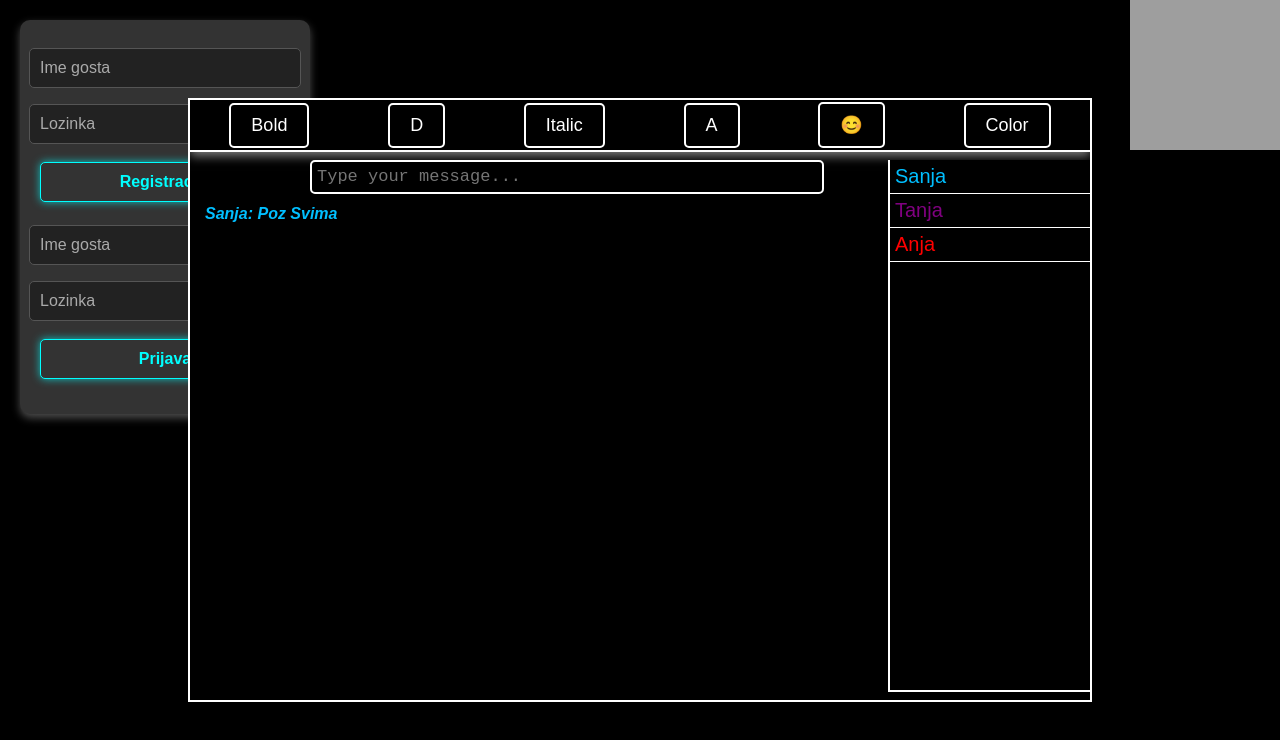
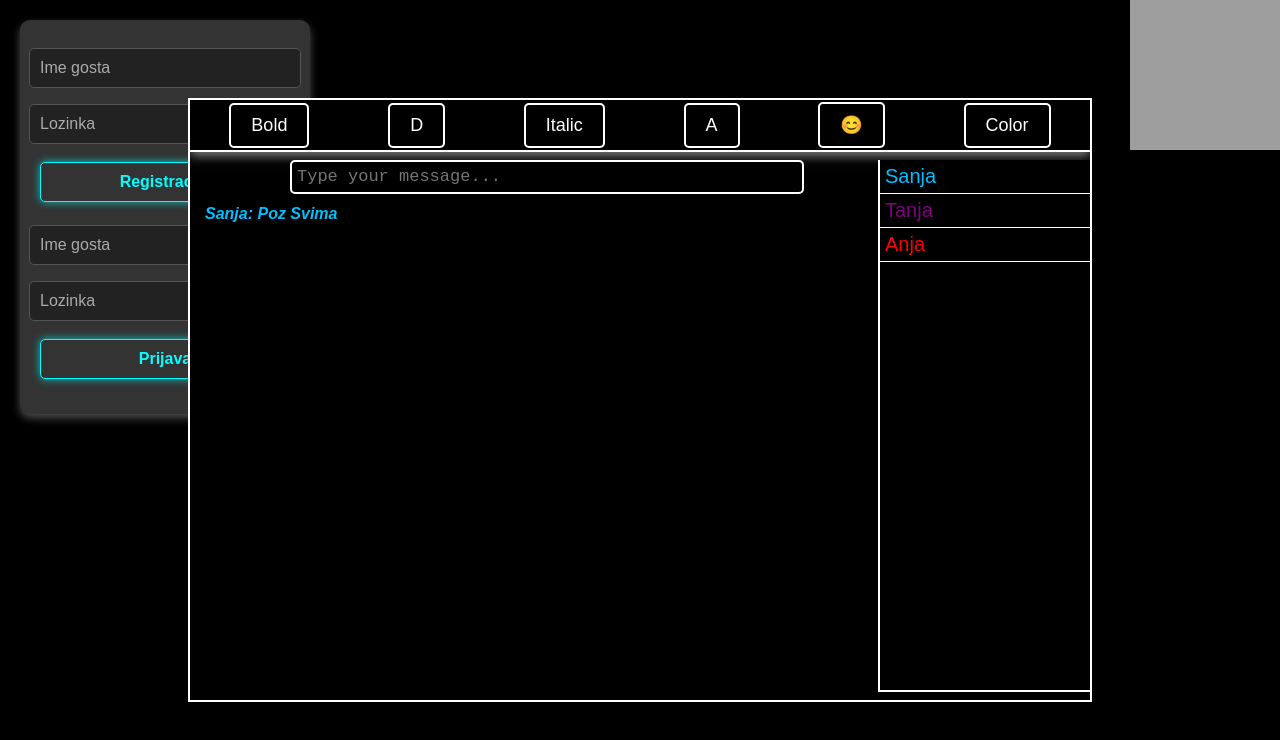
Before and after one commit to strsljennik/DJX, a website: page public/index.html in a window 1280 px wide. Drawn offline with nearby package versions, Linux system fonts and the light colour scheme; no server answers; grey boxes are pictures that could not be loaded.

Commit message:
Update styles.css

```diff
--- a/public/styles.css
+++ b/public/styles.css
@@ -108,7 +108,7 @@ body {
     position: absolute;
     top: 95px;
     left: 5px;
-    right: 210px;
+    right: 220px;
     bottom: 0px;
     padding: 10px;
     display: flex;
@@ -123,7 +123,7 @@ body {
 #chatInput {
     position: absolute;
     top: 60px;
-    left: 120px;
+    left: 100px;
     width: 500px;
     height: 20px;
     padding: 5px;
@@ -140,7 +140,7 @@ body {
     position: absolute;
     right: 0;
     top: 60px;
-    width: 200px;
+    width: 210px;
     height: calc(100% - 70px);
     border-left: 2px solid white;
     background-color: black;
```
